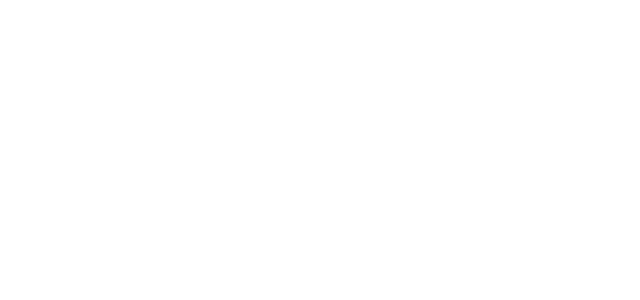
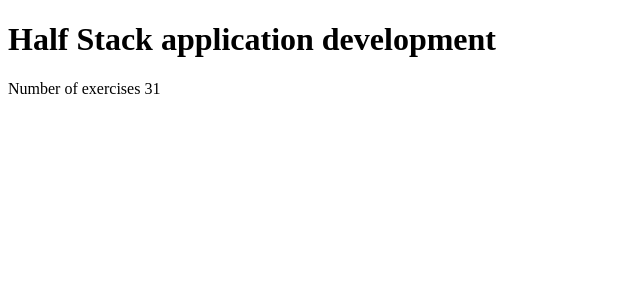
Before and after one commit to KOPFJE/fullstack-mooc, a React (Create React App) app in the folder part1/: page / in a window 1280 px wide. Shown: the top 300 px of the page, without its empty margins (0-640 px from the left). Built offline with nearby package versions, Linux system fonts and the light colour scheme.

Commit message:
Modified App and Header to the syntax of the course. Also added empty boilerplate to Content component

```diff
--- a/part1/src/components/Content.js
+++ b/part1/src/components/Content.js
@@ -0,0 +1,9 @@
+import React from 'react';
+
+const Content = (props) => {
+   return(
+       <div></div>
+   );
+}
+
+export default Content;
--- a/part1/src/components/Header.js
+++ b/part1/src/components/Header.js
@@ -1,9 +1,11 @@
 import React from 'react';
 
 const Header = (props) => {
-    <div>
-        <h1>{props.course}</h1>
-    </div>
+    return(
+        <div>
+            <h1>{props.course}</h1>
+        </div>
+    );
 }
 
 export default Header
--- a/part1/src/components/Total.js
+++ b/part1/src/components/Total.js
@@ -0,0 +1,15 @@
+import React from 'react';
+
+const Total = (props) => {
+    let sum = 0;
+    for (let amount of props.exercises) {
+       sum += amount;
+    }
+    console.log(sum);
+
+    return (
+        <p>Number of exercises { sum }</p>
+    );
+}
+
+export default Total;
```
Also changed, not shown: part1/src/App.js (+10 -8 lines).
